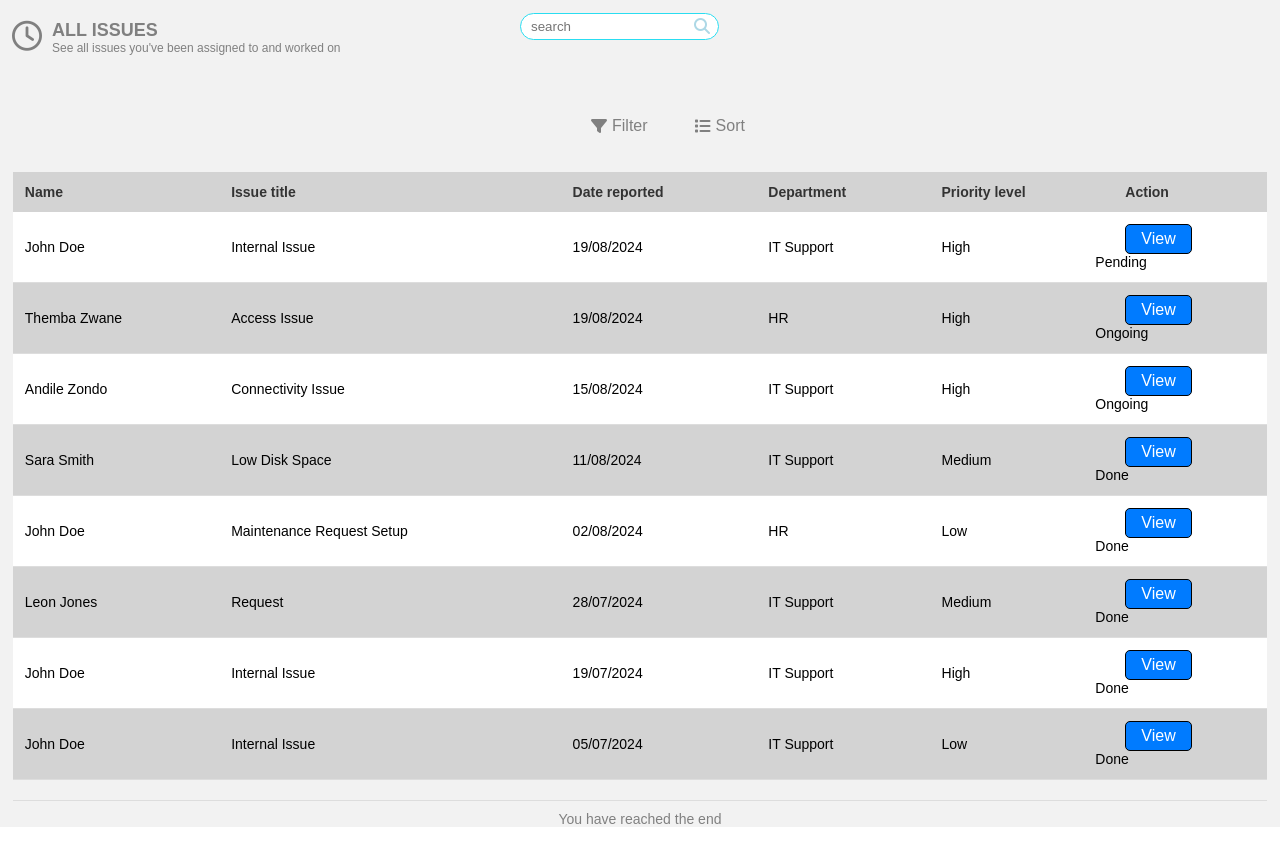
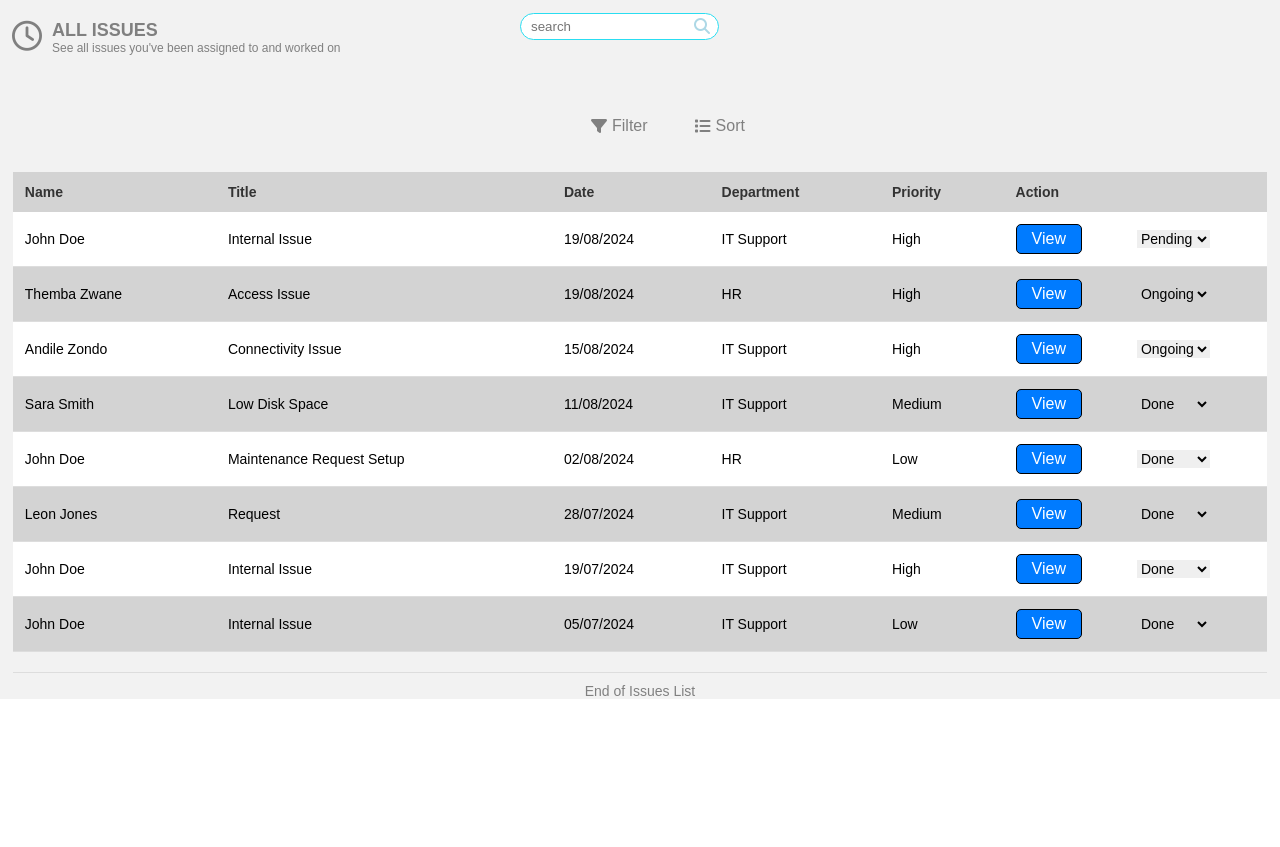
Before and after one commit to HamiltonMas/issuePaage, a React (Create React App) app: page / in a window 1280 px wide. After the commit the page ends 800 px from the top, so only its background shows below. Built offline with nearby package versions, Linux system fonts and the light colour scheme.

Commit message:
Update Table.js

```diff
--- a/src/components/Table.js
+++ b/src/components/Table.js
@@ -1,6 +1,130 @@
 import React from "react";
+import { useState } from "react";
 import "./Table.css";
 
+const Table = () => {
+  const [issues, setIssues] = useState([
+    {
+      name: "John Doe",
+      title: "Internal Issue",
+      date: "19/08/2024",
+      department: "IT Support",
+      priority: "High",
+      status: "Pending",
+    },
+    {
+      name: "Themba Zwane",
+      title: "Access Issue",
+      date: "19/08/2024",
+      department: "HR",
+      priority: "High",
+      status: "Ongoing",
+    },
+    {
+      name: "Andile Zondo",
+      title: "Connectivity Issue",
+      date: "15/08/2024",
+      department: "IT Support",
+      priority: "High",
+      status: "Ongoing",
+    },
+    {
+      name: "Sara Smith",
+      title: "Low Disk Space",
+      date: "11/08/2024",
+      department: "IT Support",
+      priority: "Medium",
+      status: "Done",
+    },
+    {
+      name: "John Doe",
+      title: "Maintenance Request Setup",
+      date: "02/08/2024",
+      department: "HR",
+      priority: "Low",
+      status: "Done",
+    },
+    {
+      name: "Leon Jones",
+      title: "Request",
+      date: "28/07/2024",
+      department: "IT Support",
+      priority: "Medium",
+      status: "Done",
+    },
+    {
+      name: "John Doe",
+      title: "Internal Issue",
+      date: "19/07/2024",
+      department: "IT Support",
+      priority: "High",
+      status: "Done",
+    },
+    {
+      name: "John Doe",
+      title: "Internal Issue",
+      date: "05/07/2024",
+      department: "IT Support",
+      priority: "Low",
+      status: "Done",
+    },
+  ]);
+
+  const handleStatusChange = (index, newStatus) => {
+    const updatedIssues = issues.map((issue, i) =>
+      i === index ? { ...issue, status: newStatus } : issue
+    );
+    setIssues(updatedIssues);
+  };
+
+  return (
+    <div className="table-container">
+      <table className="issue-table">
+        <thead>
+          <tr>
+            <th>Name</th>
+            <th>Title</th>
+            <th>Date</th>
+            <th>Department</th>
+            <th>Priority</th>
+            <th>Action</th>
+            <th></th>
+          </tr>
+        </thead>
+        <tbody>
+          {issues.map((issue, index) => (
+            <tr key={index}>
+              <td>{issue.name}</td>
+              <td>{issue.title}</td>
+              <td>{issue.date}</td>
+              <td>{issue.department}</td>
+              <td>{issue.priority}</td>
+              <td>
+                <button className="view-button">View</button>
+              </td>
+              <td>
+                <select
+                  value={issue.status}
+                  onChange={(e) => handleStatusChange(index, e.target.value)}
+                  className="status"
+                >
+                  <option value="Pending">Pending</option>
+                  <option value="Ongoing">Ongoing</option>
+                  <option value="Done">Done</option>
+                </select>
+              </td>
+
+            </tr>
+          ))}
+        </tbody>
+      </table>
+      <div className="end-message">End of Issues List</div>
+    </div>
+  );
+};
+
+export default Table;
+/*
 const Table = () => {
   const issues = [
     {
@@ -103,4 +227,4 @@ const Table = () => {
   );
 };
 
-export default Table;
+export default Table;*/
```
